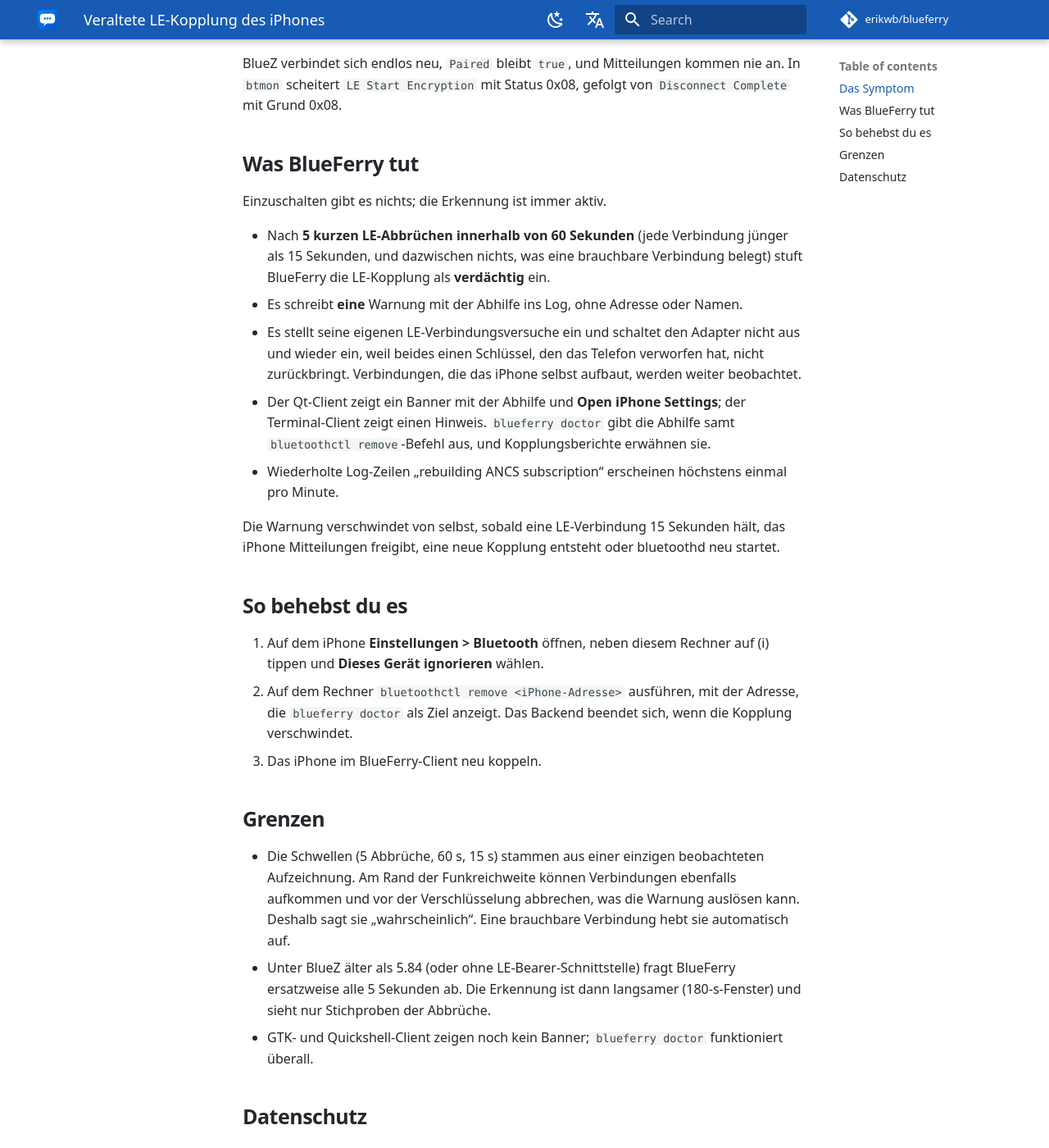
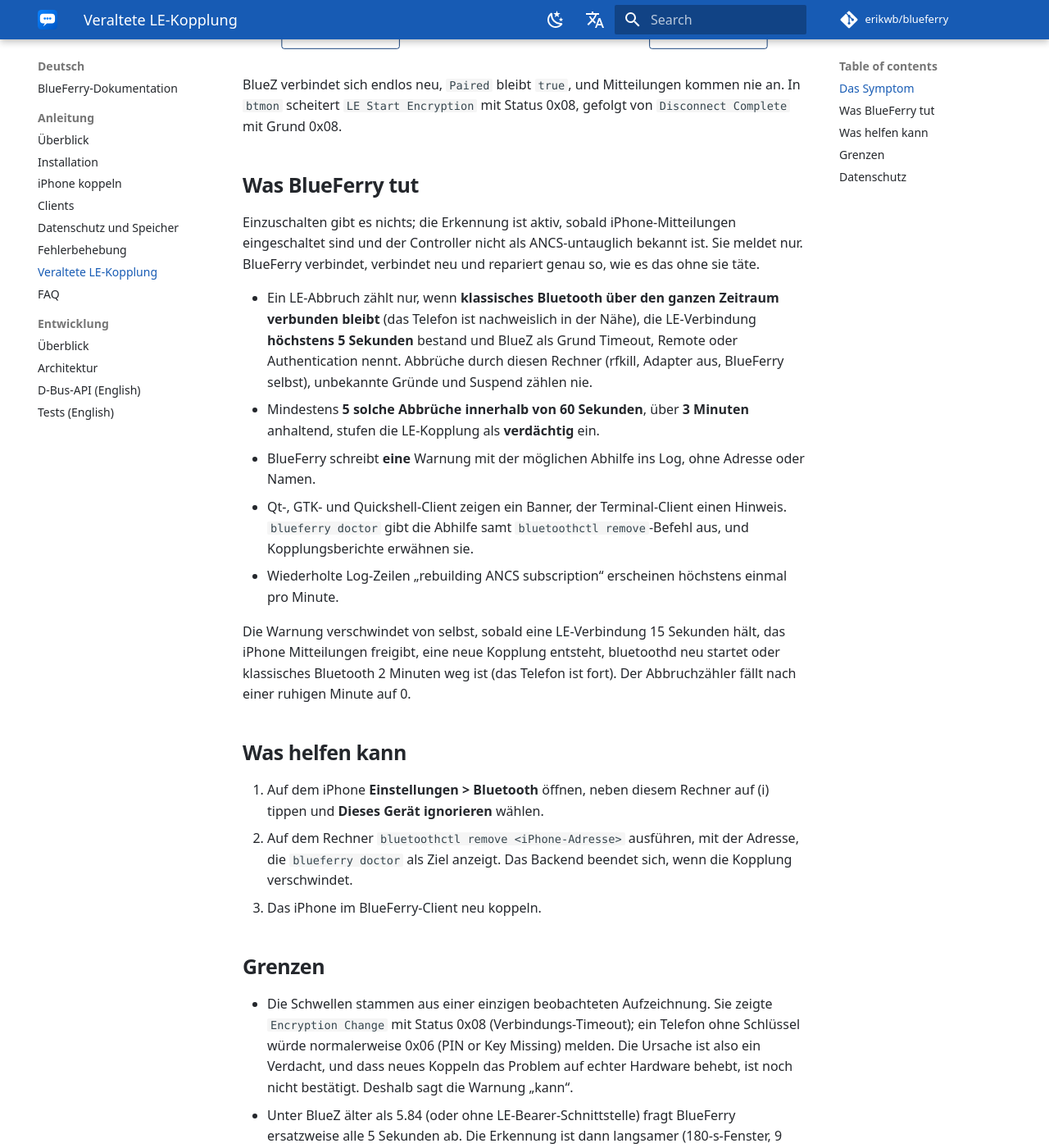
Before and after one commit to erikwb/blueferry, an MkDocs documentation site: the page built from docs/de/user/stale-le-bond.md, in a window 1280 px wide and 1400 px high, scrolled down 920 px. Shown: the whole window at 82% size. Built offline with MkDocs 1.6.1 and Material for MkDocs 9.7.7, drawn with Linux system fonts in a browser that asks for light colours; some web fonts are replaced; comment, search, counter and statistics services are not loaded; some of the changed text lies outside the part shown.

Commit message:
Document the report-only stale LE bond rules and status keys
PROTOCOL.md lists the three GetStatus keys and their value ranges and
states the 0x08 versus 0x06 caveat. README, ARCHITECTURE and both user
guides describe the narrower pattern, the expiry, and that BlueFerry's
connection behaviour is unchanged. The guides are now in the docs nav.

````diff
--- a/docs/de/user/stale-le-bond.md
+++ b/docs/de/user/stale-le-bond.md
@@ -4,15 +4,15 @@ Ein iPhone ist mit deinem Rechner zweimal gekoppelt: einmal über klassisches
 Bluetooth (Nachrichten, Kontakte, Anrufe) und einmal über Bluetooth Low
 Energy (LE), das die iPhone-Mitteilungen (ANCS) nutzen. Veraltet die
 LE-Hälfte der Kopplung, funktionieren Mitteilungen nie, während Nachrichten
-weiterlaufen können. BlueFerry erkennt dieses Muster und sagt dir, wie du es
-behebst.
+weiterlaufen können. BlueFerry erkennt ein Muster, das darauf hindeutet, und
+sagt dir, was helfen kann.
 
 ## Das Symptom
 
-Meist passiert das, wenn die Kopplung nur auf einer Seite entfernt wurde,
+Vermutete Ursache ist eine Kopplung, die nur auf einer Seite entfernt wurde,
 zum Beispiel **Dieses Gerät ignorieren** auf dem iPhone, aber nicht auf dem
 Rechner. Das iPhone kennt den Schlüssel, den der Rechner verwendet, dann
-nicht mehr.
+nicht mehr. Bewiesen ist das noch nicht (siehe Grenzen).
 
 ```mermaid
 sequenceDiagram
@@ -32,29 +32,33 @@ gefolgt von `Disconnect Complete` mit Grund 0x08.
 
 ## Was BlueFerry tut
 
-Einzuschalten gibt es nichts; die Erkennung ist immer aktiv.
+Einzuschalten gibt es nichts; die Erkennung ist aktiv, sobald
+iPhone-Mitteilungen eingeschaltet sind und der Controller nicht als
+ANCS-untauglich bekannt ist. Sie meldet nur. BlueFerry verbindet, verbindet
+neu und repariert genau so, wie es das ohne sie täte.
 
-- Nach **5 kurzen LE-Abbrüchen innerhalb von 60 Sekunden** (jede Verbindung
-  jünger als 15 Sekunden, und dazwischen nichts, was eine brauchbare
-  Verbindung belegt) stuft BlueFerry die LE-Kopplung als **verdächtig** ein.
-- Es schreibt **eine** Warnung mit der Abhilfe ins Log, ohne Adresse oder
-  Namen.
-- Es stellt seine eigenen LE-Verbindungsversuche ein und schaltet den Adapter
-  nicht aus und wieder ein, weil beides einen Schlüssel, den das Telefon
-  verworfen hat, nicht zurückbringt. Verbindungen, die das iPhone selbst
-  aufbaut, werden weiter beobachtet.
-- Der Qt-Client zeigt ein Banner mit der Abhilfe und **Open iPhone
-  Settings**; der Terminal-Client zeigt einen Hinweis. `blueferry doctor`
-  gibt die Abhilfe samt `bluetoothctl remove`-Befehl aus, und
-  Kopplungsberichte erwähnen sie.
+- Ein LE-Abbruch zählt nur, wenn **klassisches Bluetooth über den ganzen
+  Zeitraum verbunden bleibt** (das Telefon ist nachweislich in der Nähe),
+  die LE-Verbindung **höchstens 5 Sekunden** bestand und BlueZ als Grund
+  Timeout, Remote oder Authentication nennt. Abbrüche durch diesen Rechner
+  (rfkill, Adapter aus, BlueFerry selbst), unbekannte Gründe und Suspend
+  zählen nie.
+- Mindestens **5 solche Abbrüche innerhalb von 60 Sekunden**, über
+  **3 Minuten** anhaltend, stufen die LE-Kopplung als **verdächtig** ein.
+- BlueFerry schreibt **eine** Warnung mit der möglichen Abhilfe ins Log,
+  ohne Adresse oder Namen.
+- Qt-, GTK- und Quickshell-Client zeigen ein Banner, der Terminal-Client
+  einen Hinweis. `blueferry doctor` gibt die Abhilfe samt
+  `bluetoothctl remove`-Befehl aus, und Kopplungsberichte erwähnen sie.
 - Wiederholte Log-Zeilen „rebuilding ANCS subscription“ erscheinen höchstens
   einmal pro Minute.
 
 Die Warnung verschwindet von selbst, sobald eine LE-Verbindung 15 Sekunden
-hält, das iPhone Mitteilungen freigibt, eine neue Kopplung entsteht oder
-bluetoothd neu startet.
+hält, das iPhone Mitteilungen freigibt, eine neue Kopplung entsteht,
+bluetoothd neu startet oder klassisches Bluetooth 2 Minuten weg ist (das
+Telefon ist fort). Der Abbruchzähler fällt nach einer ruhigen Minute auf 0.
 
-## So behebst du es
+## Was helfen kann
 
 1. Auf dem iPhone **Einstellungen > Bluetooth** öffnen, neben diesem Rechner
    auf (i) tippen und **Dieses Gerät ignorieren** wählen.
@@ -65,16 +69,15 @@ bluetoothd neu startet.
 
 ## Grenzen
 
-- Die Schwellen (5 Abbrüche, 60 s, 15 s) stammen aus einer einzigen
-  beobachteten Aufzeichnung. Am Rand der Funkreichweite können Verbindungen
-  ebenfalls aufkommen und vor der Verschlüsselung abbrechen, was die Warnung
-  auslösen kann. Deshalb sagt sie „wahrscheinlich“. Eine brauchbare
-  Verbindung hebt sie automatisch auf.
+- Die Schwellen stammen aus einer einzigen beobachteten Aufzeichnung. Sie
+  zeigte `Encryption Change` mit Status 0x08 (Verbindungs-Timeout); ein
+  Telefon ohne Schlüssel würde normalerweise 0x06 (PIN or Key Missing)
+  melden. Die Ursache ist also ein Verdacht, und dass neues Koppeln das
+  Problem auf echter Hardware behebt, ist noch nicht bestätigt. Deshalb
+  sagt die Warnung „kann“.
 - Unter BlueZ älter als 5.84 (oder ohne LE-Bearer-Schnittstelle) fragt
   BlueFerry ersatzweise alle 5 Sekunden ab. Die Erkennung ist dann langsamer
-  (180-s-Fenster) und sieht nur Stichproben der Abbrüche.
-- GTK- und Quickshell-Client zeigen noch kein Banner; `blueferry doctor`
-  funktioniert überall.
+  (180-s-Fenster, 9 Minuten Dauer) und sieht nur Stichproben der Abbrüche.
 
 ## Datenschutz
 
--- a/mkdocs.yml
+++ b/mkdocs.yml
@@ -100,6 +100,7 @@ nav:
           - Clients: en/user/clients.md
           - Privacy and storage: en/user/privacy.md
           - Troubleshooting: en/user/troubleshooting.md
+          - Stale LE pairing: en/user/stale-le-bond.md
           - FAQ: en/user/faq.md
       - Developer guide:
           - Overview: en/developer/index.md
@@ -115,6 +116,7 @@ nav:
           - Clients: de/user/clients.md
           - Datenschutz und Speicher: de/user/privacy.md
           - Fehlerbehebung: de/user/troubleshooting.md
+          - Veraltete LE-Kopplung: de/user/stale-le-bond.md
           - FAQ: de/user/faq.md
       - Entwicklung:
           - Überblick: de/developer/index.md
````
Also changed, not shown: other parts of docs/de/user/stale-le-bond.md (+1 -1 lines), ARCHITECTURE.md (+15 -9 lines), PROTOCOL.md (+23 -6 lines), README.md (+8 -7 lines), docs/en/user/stale-le-bond.md (+32 -26 lines).
